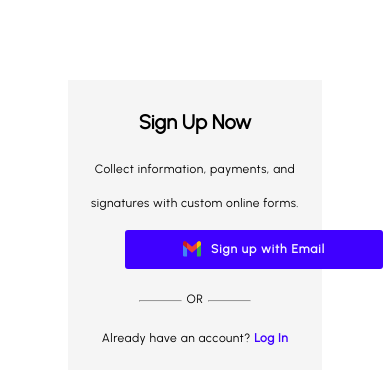
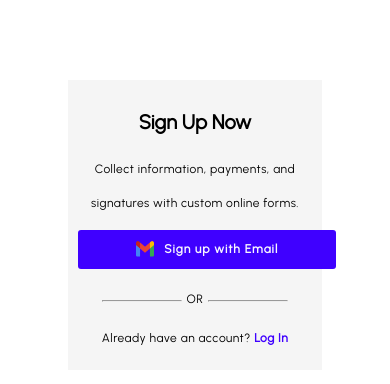
Before and after one commit to zuri-training/TeamQuailw2_Feedback_Gen, a plain HTML site: page Frontend/Pages/html/signup-now.html in a window 390 px wide. Drawn offline with Linux system fonts and the light colour scheme.

Commit message:
Worked on my media query

```diff
--- a/Frontend/Pages/CSS/signup-now.css
+++ b/Frontend/Pages/CSS/signup-now.css
@@ -161,7 +161,7 @@ hr{
     margin-bottom: 5px;
 }
     .signup-content{
-    width: 60%;
+    width: 100%;
     display: flex;
     margin: auto;
     flex-direction: column;
@@ -171,13 +171,12 @@ hr{
     .signup-item{
     display: flex;
     flex-direction: row;
-/*     justify-content: center; */
     align-items: center;
-
     background: #3F00FF;
     border-radius: 3px;
     gap: 10px;
     text-align: center;
+    max-width: 90%;
     margin: 5px 0px;
 }
     .login a{
--- a/Frontend/Pages/html/signup-now.html
+++ b/Frontend/Pages/html/signup-now.html
@@ -21,30 +21,10 @@
       </p>
 
       <div class="signup-content">
-        <!-- <div class="signup-item">
-                <img src="/Frontend/Pages/images/google-Icon.png" alt="facebook-icon">
-                <a href="#">Sign up with Google</a>
-            </div>
-
-            <div class="signup-item">
-                <img src="/Frontend/Pages/images/microsoft-Icon-1.png" alt="facebook-icon">
-                <a href="#">Sign up with Microsoft</a>
-            </div>
-
-            <div class="signup-item">
-                <img src="/Frontend/Pages/images/facebook-icon.png" alt="facebook-icon">
-                <a href="#">Sign up with Facebook</a>
-            </div>
-
-            <div class="signup-item">
-                <img src="/Frontend/Pages/images/apple-Icon (1).png" alt="facebook-icon">
-                <a href="#">Sign up with Apple</a>
-            </div> -->
-
         <div class="signup-item">
           <img
             src="/Frontend/Pages/images/email-Icon.png"
-            alt="facebook-icon"
+            alt="email-icon"
             class="email"
           />
           <a href="#">Sign up with Email</a>
```
